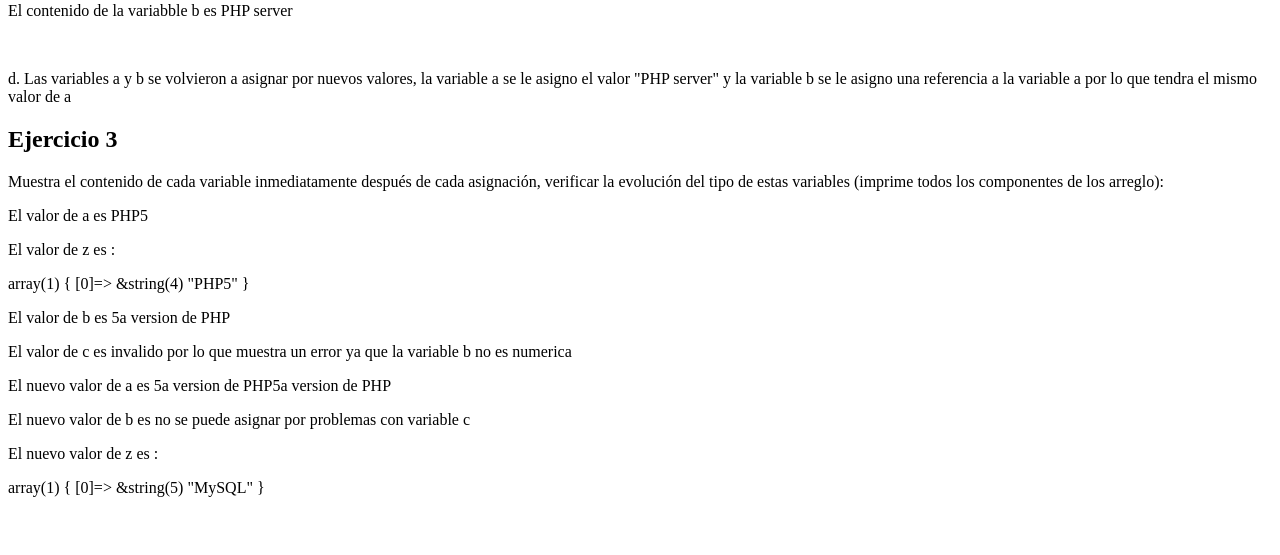
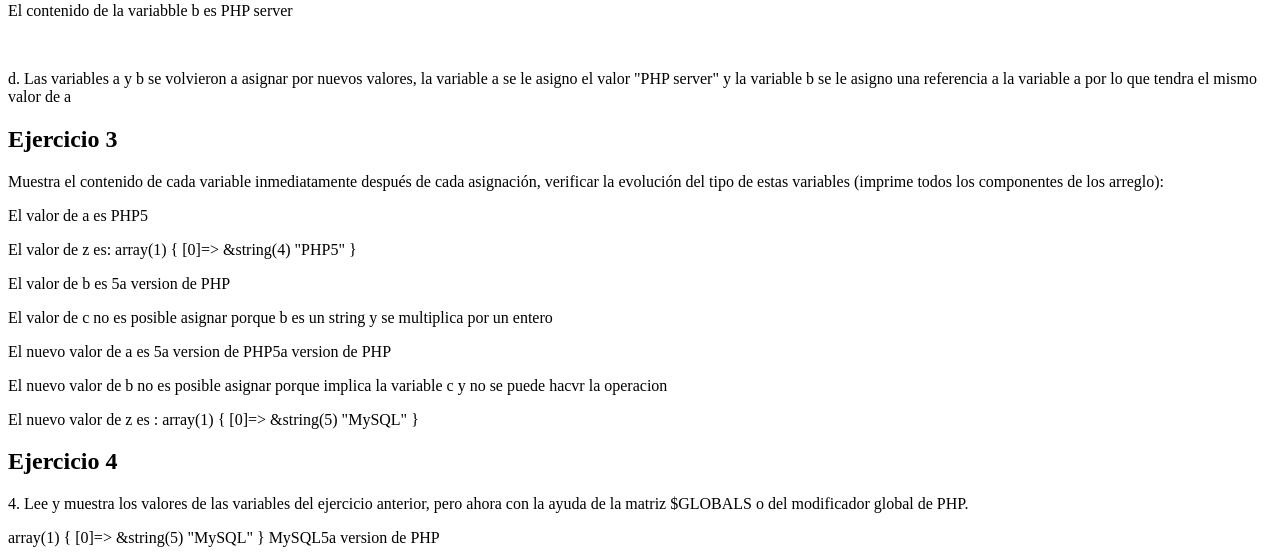
Before and after one commit to michel080502/tecweb, a PHP site: page / in a window 1280 px wide. Shown: the part 516-1071 px from the top of the page. Before the commit the page ends 1013 px from the top, so only its background shows below. Run offline with PHP 8.4, Linux system fonts and the light colour scheme.

Commit message:
ejercicio 3 corregido y ejercicio 4 agregado

```diff
--- a/practicas/p03/ejercicio3.php
+++ b/practicas/p03/ejercicio3.php
@@ -7,15 +7,17 @@ arreglo):</p>';
 $a = 'PHP5';
 echo "<p>El valor de a es $a </p>";
 $z[] = &$a;
-echo "<p>El valor de z es :</p>" , var_dump($z);
+echo "El valor de z es: ";
+echo var_dump($z);
 $b = '5a version de PHP';
 echo "<p>El valor de b es $b </p>";
-//$c = $b*10; //Invalido
-echo "<p>El valor de c es invalido por lo que muestra un error ya que la variable b no es numerica </p>";
+//$c = $b*10; Invalido
+echo "<p>El  valor de c no es posible asignar porque b es un string y se multiplica por un entero</p>";
 $a .= $b;
 echo "<p>El nuevo valor de a es $a </p>";
-//$b *= $c;  //Invalido
-echo "<p>El nuevo valor de b es no se puede asignar por problemas con variable c</p>";
+//$b *= $c; invalido
+echo "<p>El nuevo valor de b no es posible asignar porque implica la variable c y no se puede hacvr la operacion </p>";
 $z[0] = 'MySQL';
-echo "<p>El nuevo valor de z es :</p>" , var_dump($z);
+echo "El nuevo valor de z es : ";
+echo var_dump($z);
 ?>
--- /dev/null
+++ b/practicas/p03/ejercicio4.php
@@ -0,0 +1,18 @@
+<?php
+echo '<h2>Ejercicio 4</h2>';
+echo '<p>4. Lee y muestra los valores de las variables del ejercicio anterior, pero ahora con la ayuda de
+la matriz $GLOBALS o del modificador global de PHP.</p>';
+$a1 = 'PHP5';
+$z1[] = &$a1;
+$b1 = '5a version de PHP';
+//$c1 = $b*10; invalido
+$a1 .= $b1;
+//$b1 *= $c1; invalido
+$z1[0] = 'MySQL';
+function varibaleglobal(){
+    global $a1, $b1, $c1, $z1;
+     $x = $a1 . $b1. var_dump($z1);
+     echo $x;
+};
+varibaleglobal();
+?>
--- a/practicas/p03/index.php
+++ b/practicas/p03/index.php
@@ -29,6 +29,7 @@
 
     include 'ejercicio2.php';
     include 'ejercicio3.php';
+    include 'ejercicio4.php';
     ?>
 </body>
 
```
